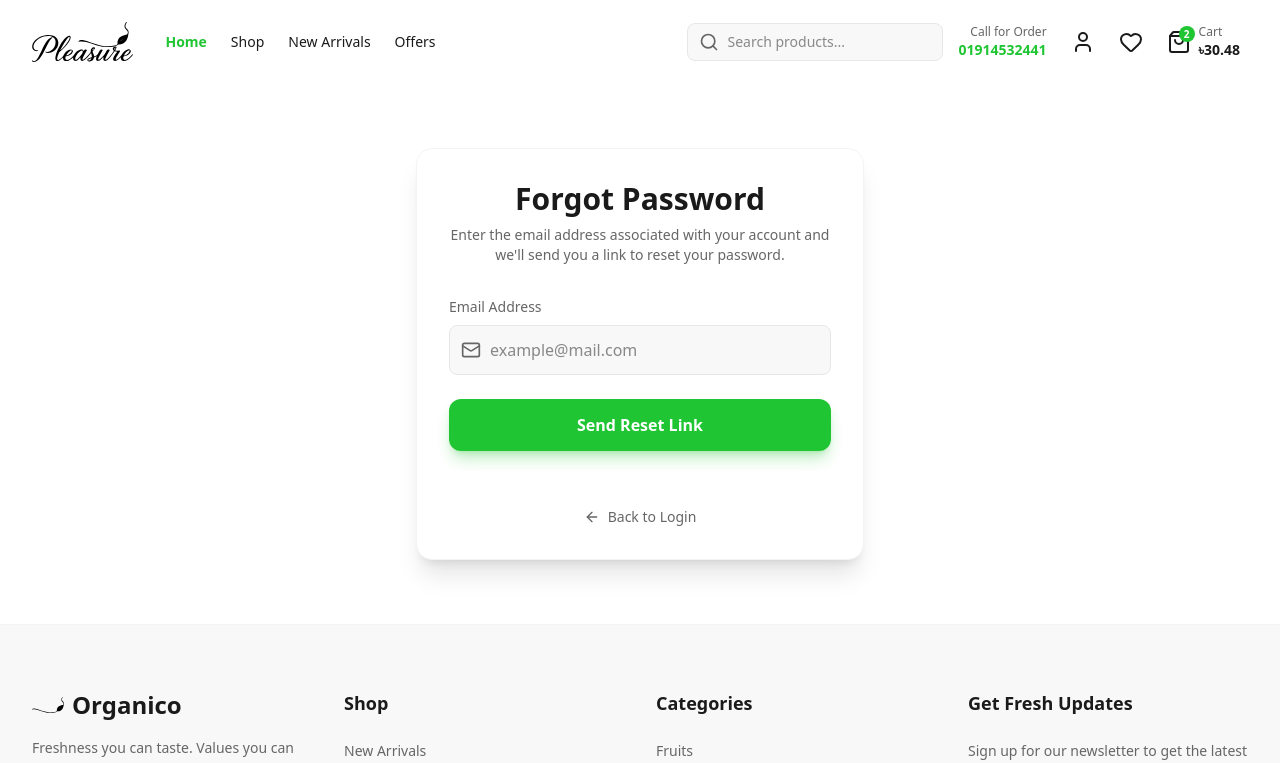
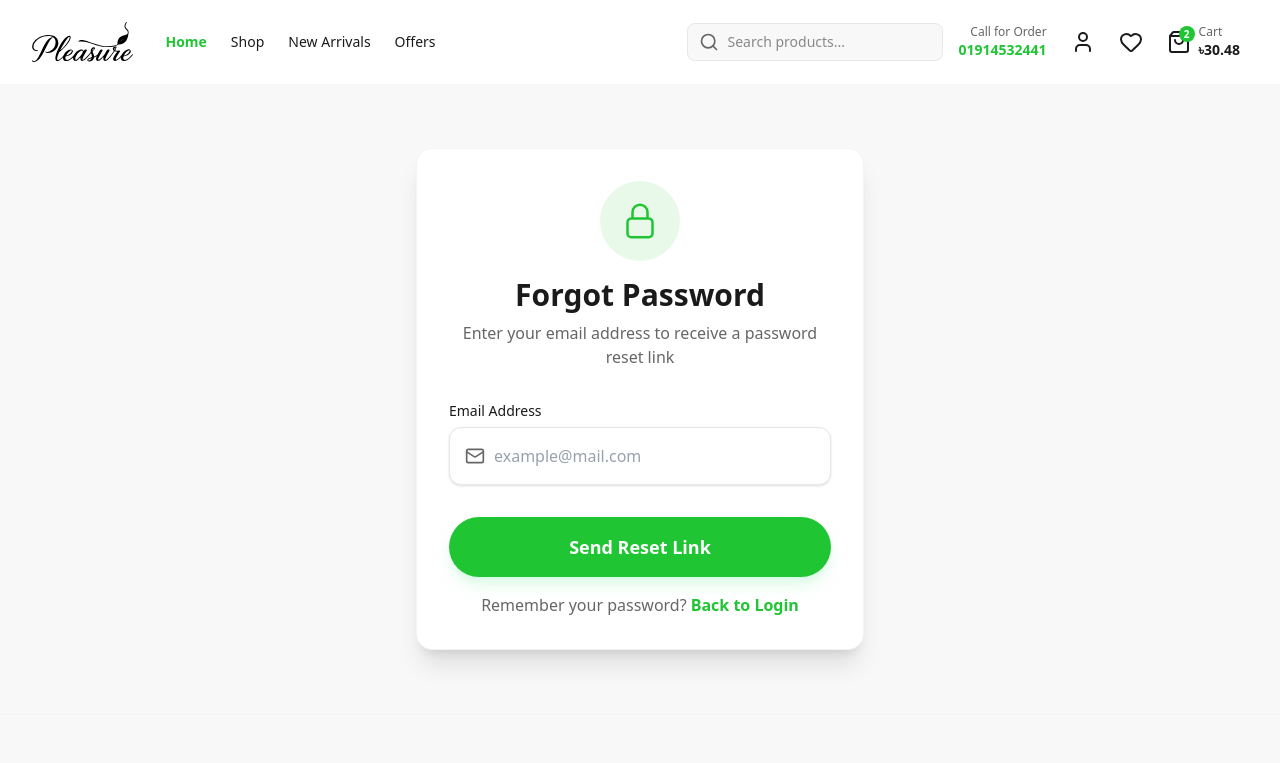
Before and after one commit to techpleasuretea-png/pleasure-ecommerce, a Next.js app: page /forgot-password in a window 1280 px wide. Shown: the top 763 px of the page. Built offline with nearby package versions, Linux system fonts and the light colour scheme.

Commit message:
feat: add forgot password page

```diff
--- a/src/app/forgot-password/page.tsx
+++ b/src/app/forgot-password/page.tsx
@@ -7,27 +7,49 @@ import Link from "next/link";
 
 export default function ForgotPasswordPage() {
     return (
-        <div className="bg-background-light dark:bg-background-dark min-h-screen flex flex-col font-display">
-            <Header />
+        <div className="bg-surface-light dark:bg-background-dark min-h-screen flex flex-col font-display">
+            {/* Desktop Header */}
+            <div className="hidden md:block">
+                <Header />
+            </div>
 
-            <main className="flex-grow flex items-center justify-center px-4 md:px-8 py-16">
-                <div className="w-full max-w-md bg-white dark:bg-surface-dark p-8 rounded-2xl shadow-xl border border-gray-100 dark:border-gray-800">
-                    <div className="text-center mb-8">
-                        <h1 className="text-3xl font-bold font-display mb-2">Forgot Password</h1>
-                        <p className="text-subtext-light dark:text-subtext-dark text-sm">
-                            Enter the email address associated with your account and we&apos;ll send you a link to reset your password.
+            {/* Mobile Header */}
+            <header className="md:hidden flex-none bg-white dark:bg-surface-dark px-4 py-4 flex items-center justify-between border-b border-gray-100 dark:border-gray-800 z-20 sticky top-0">
+                <Link href="/login" className="p-2 -ml-2 rounded-full hover:bg-gray-100 dark:hover:bg-gray-800 transition-colors">
+                    <ArrowLeft className="text-text-light dark:text-text-dark w-6 h-6" />
+                </Link>
+                <h1 className="text-xl font-bold text-text-light dark:text-text-dark absolute left-1/2 transform -translate-x-1/2">Organia</h1>
+                <div className="w-10"></div>
+            </header>
+
+            <main className="flex-grow flex items-center justify-center p-6 md:px-8 md:py-16">
+                <div className="w-full max-w-sm mx-auto md:max-w-md md:bg-white md:dark:bg-surface-dark md:p-8 md:rounded-2xl md:shadow-xl md:border md:border-gray-100 md:dark:border-gray-800">
+
+                    <div className="text-center space-y-2 mb-8">
+                        <div className="inline-flex items-center justify-center w-20 h-20 rounded-full bg-primary/10 mb-4">
+                            <span className="material-symbols-outlined text-4xl text-primary">
+                                <svg xmlns="http://www.w3.org/2000/svg" fill="none" viewBox="0 0 24 24" strokeWidth={1.5} stroke="currentColor" className="w-10 h-10 text-primary">
+                                    <path strokeLinecap="round" strokeLinejoin="round" d="M16.5 10.5V6.75a4.5 4.5 0 1 0-9 0v3.75m-.75 11.25h10.5a2.25 2.25 0 0 0 2.25-2.25v-6.75a2.25 2.25 0 0 0-2.25-2.25H6.75a2.25 2.25 0 0 0-2.25 2.25v6.75a2.25 2.25 0 0 0 2.25 2.25Z" />
+                                </svg>
+                            </span>
+                        </div>
+                        <h2 className="text-3xl font-bold text-text-light dark:text-text-dark">Forgot Password</h2>
+                        <p className="text-subtext-light dark:text-subtext-dark">
+                            Enter your email address to receive a password reset link
                         </p>
                     </div>
 
                     <form className="space-y-6" onSubmit={(e) => e.preventDefault()}>
-                        <div>
-                            <label className="block text-sm font-medium mb-2 text-subtext-light dark:text-subtext-dark" htmlFor="email">
+                        <div className="space-y-1.5">
+                            <label className="block text-sm font-medium text-text-light dark:text-text-dark" htmlFor="email">
                                 Email Address
                             </label>
                             <div className="relative">
-                                <Mail className="absolute left-3 top-1/2 -translate-y-1/2 text-subtext-light dark:text-subtext-dark w-5 h-5" />
+                                <div className="absolute inset-y-0 left-0 pl-4 flex items-center pointer-events-none">
+                                    <Mail className="text-subtext-light dark:text-subtext-dark w-5 h-5" />
+                                </div>
                                 <input
-                                    className="w-full pl-10 pr-4 py-3 rounded-lg border border-gray-200 dark:border-gray-700 bg-surface-light dark:bg-black/20 focus:outline-none focus:ring-2 focus:ring-primary focus:border-transparent transition-all"
+                                    className="w-full bg-white dark:bg-surface-dark border border-gray-200 dark:border-gray-700 rounded-xl pl-11 pr-4 py-4 text-text-light dark:text-text-dark focus:ring-2 focus:ring-primary/20 focus:outline-none focus:border-primary transition-all placeholder-gray-400 shadow-sm"
                                     id="email"
                                     type="email"
                                     placeholder="example@mail.com"
@@ -35,21 +57,26 @@ export default function ForgotPasswordPage() {
                             </div>
                         </div>
 
-                        <button className="w-full bg-primary text-white font-bold py-3.5 rounded-xl hover:bg-green-600 transition-colors shadow-lg shadow-primary/30 text-base">
+                        <button className="w-full bg-primary hover:bg-green-600 transition-colors text-white rounded-full py-4 px-6 shadow-lg shadow-green-200/50 dark:shadow-none flex items-center justify-center gap-2 group active:scale-[0.98] transform duration-100 text-lg font-bold mt-8">
                             Send Reset Link
                         </button>
+                    </form>
 
-                        <div className="text-center mt-8 text-sm text-subtext-light dark:text-subtext-dark">
-                            <Link href="/login" className="text-subtext-light dark:text-subtext-dark hover:text-primary flex items-center justify-center gap-2 font-medium transition-colors">
-                                <ArrowLeft className="w-4 h-4" />
+                    <div className="pt-4 text-center">
+                        <p className="text-subtext-light dark:text-subtext-dark">
+                            Remember your password?
+                            <Link href="/login" className="text-primary font-bold hover:underline ml-1">
                                 Back to Login
                             </Link>
-                        </div>
-                    </form>
+                        </p>
+                    </div>
                 </div>
             </main>
 
-            <Footer />
+            {/* Desktop Footer */}
+            <div className="hidden md:block">
+                <Footer />
+            </div>
         </div>
     );
 }
```
